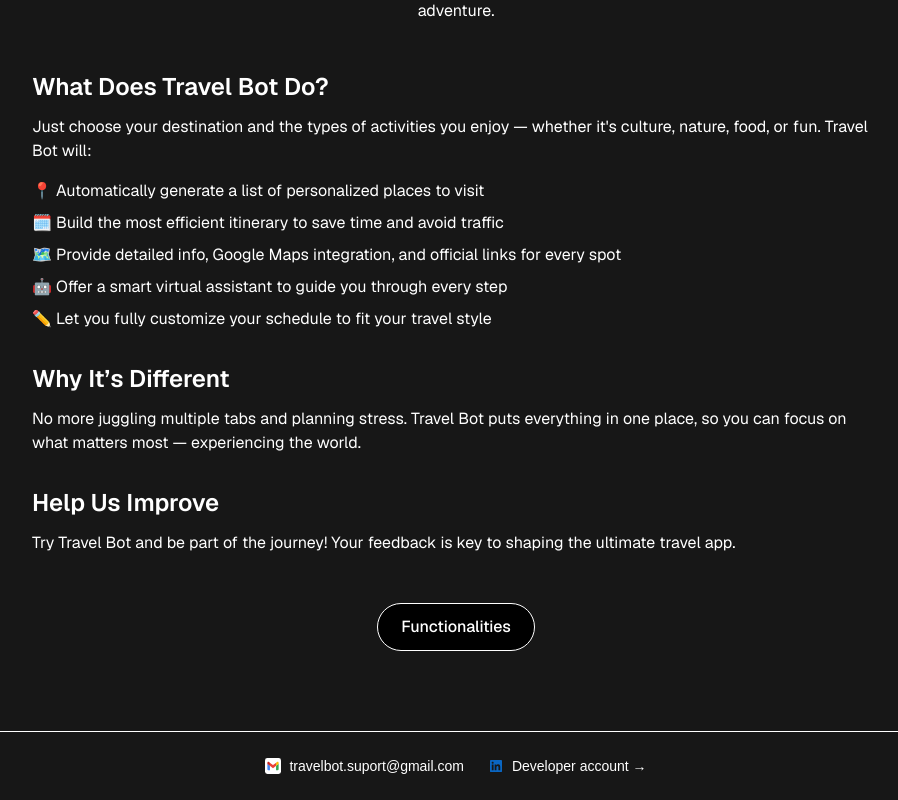
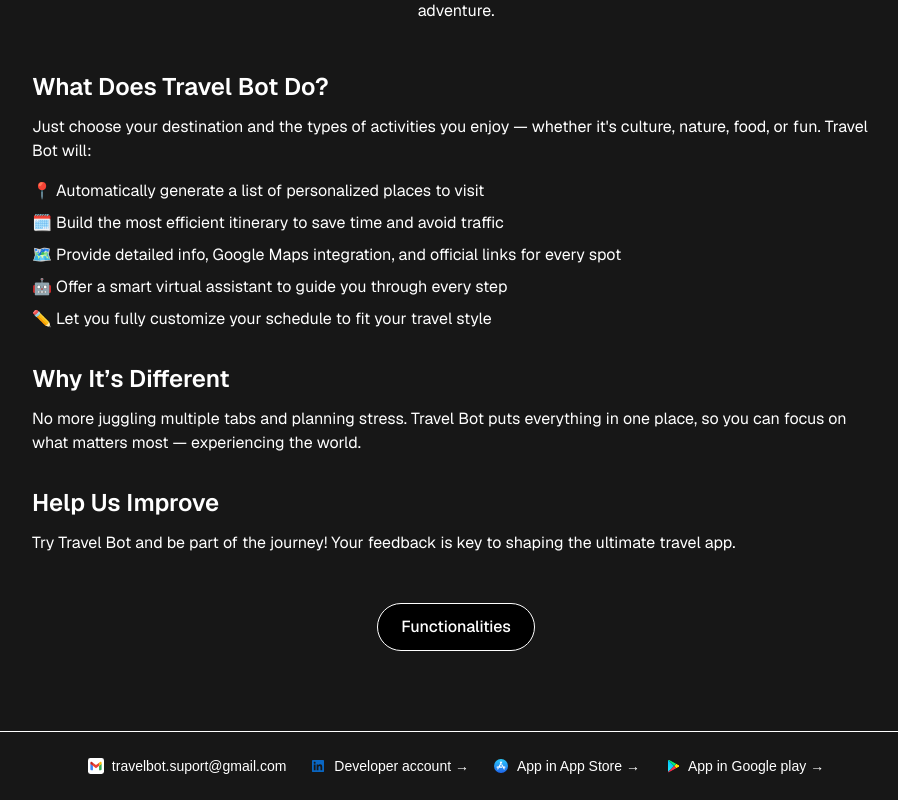
Before and after one commit to HabaAndrei/travelbot-presentation, a Next.js app: page / in a window 1280 px wide. Shown: the part 681-1481 px from the top of the page, without its empty margins (184-1082 px from the left). Built offline with nearby package versions, Linux system fonts and the light colour scheme.

Commit message:
add new button in footer

```diff
--- a/src/app/Components/Footer.js
+++ b/src/app/Components/Footer.js
@@ -32,6 +32,34 @@ export default function Footer() {
         />
         Developer account →
       </a>
+      <a
+        className="flex items-center gap-2 hover:underline hover:underline-offset-4"
+        href="https://apps.apple.com/us/app/travel-bot/id6744552358"
+        target="_blank"
+        rel="noopener noreferrer"
+      >
+        <Image
+          src="/app-store.svg"
+          alt="App store icon"
+          width={16}
+          height={16}
+        />
+        App in App Store →
+      </a>
+      <a
+        className="flex items-center gap-2 hover:underline hover:underline-offset-4"
+        href="https://play.google.com/store/apps/details?id=com.haba03.expoapp"
+        target="_blank"
+        rel="noopener noreferrer"
+      >
+        <Image
+          src="/google-play.svg"
+          alt="Google play icon"
+          width={16}
+          height={16}
+        />
+        App in Google play →
+      </a>
     </footer>
   );
 }
```
